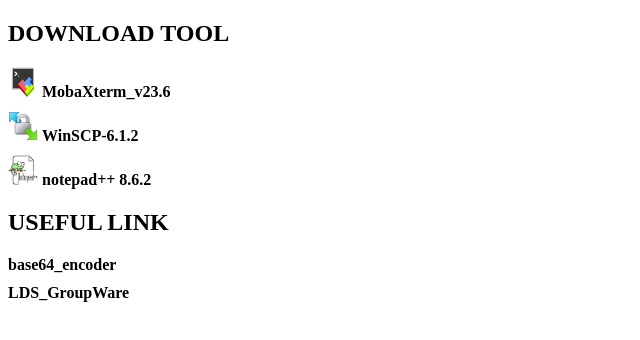
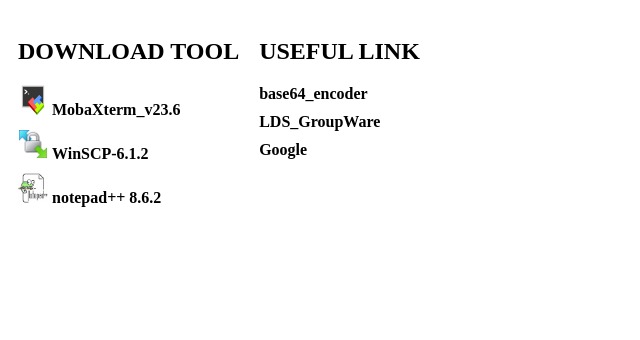
Before and after one commit to woozoolinux/HTML, a plain HTML site: page main-site/index.html in a window 1280 px wide. Shown: the whole page, without its empty margins (0-640 px from the left). Drawn offline with Linux system fonts and the light colour scheme.

Commit message:
add google

```diff
--- a/main-site/index.html
+++ b/main-site/index.html
@@ -10,9 +10,10 @@
 
 <body>
 
-  <main>
+  <main class="container">
+    <section class="divide">
 
-    <div>
+    <div class="box-fit">
       <h2>DOWNLOAD TOOL</h2>
       <div class="alink-space">
         <img src="images/MobaXterm.png">
@@ -29,19 +30,21 @@
     </div>
 
 
-    <div>
+    <div class="box-fit">
       <h2>USEFUL LINK</h2>
       <div class="alink-space">
         <a href="https://easybase64.netlify.app/" rel="noopener noreferrer" target="_blank" rel="noopener noreferrer">base64_encoder</a>
       </div>
       <div class="alink-space">
         <a href="http://gw.linuxdata.co.kr" rel="noopener noreferrer" target="_blank" rel="noopener noreferrer">LDS_GroupWare</a>
-
       </div>
+	<div class="alink-space">
+          <a href="http://google.com" rel="noopener noreferrer" target="_blank">Google</a>
+        </div>
     </div>
 
 
-
+    </section>
   </main>
 
 
--- a/main-site/style.css
+++ b/main-site/style.css
@@ -17,3 +17,11 @@
   color: black;
   font-weight: 600;
 }
+
+.divide {
+  display: flex;
+}
+
+.box-fit {
+  padding: 10px;
+}
```
